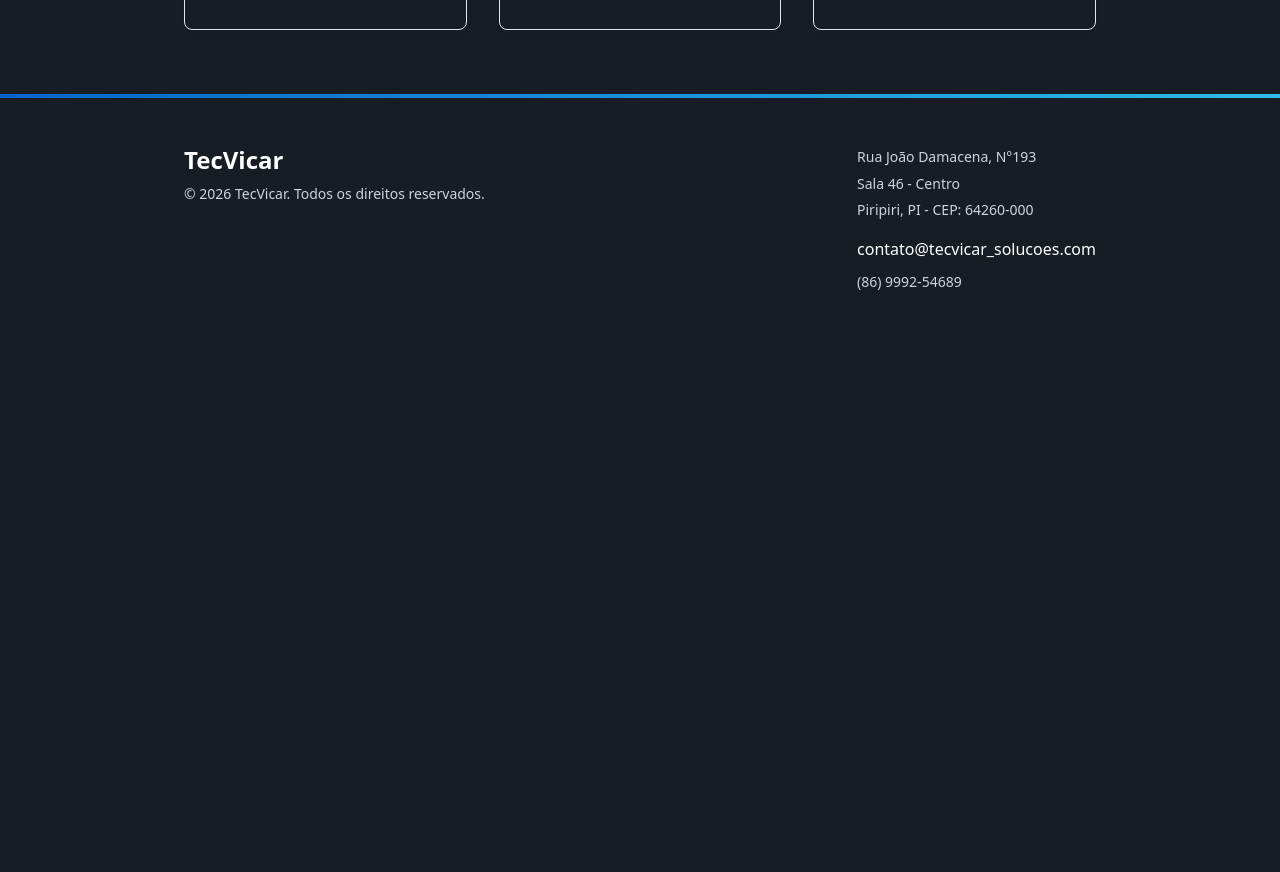
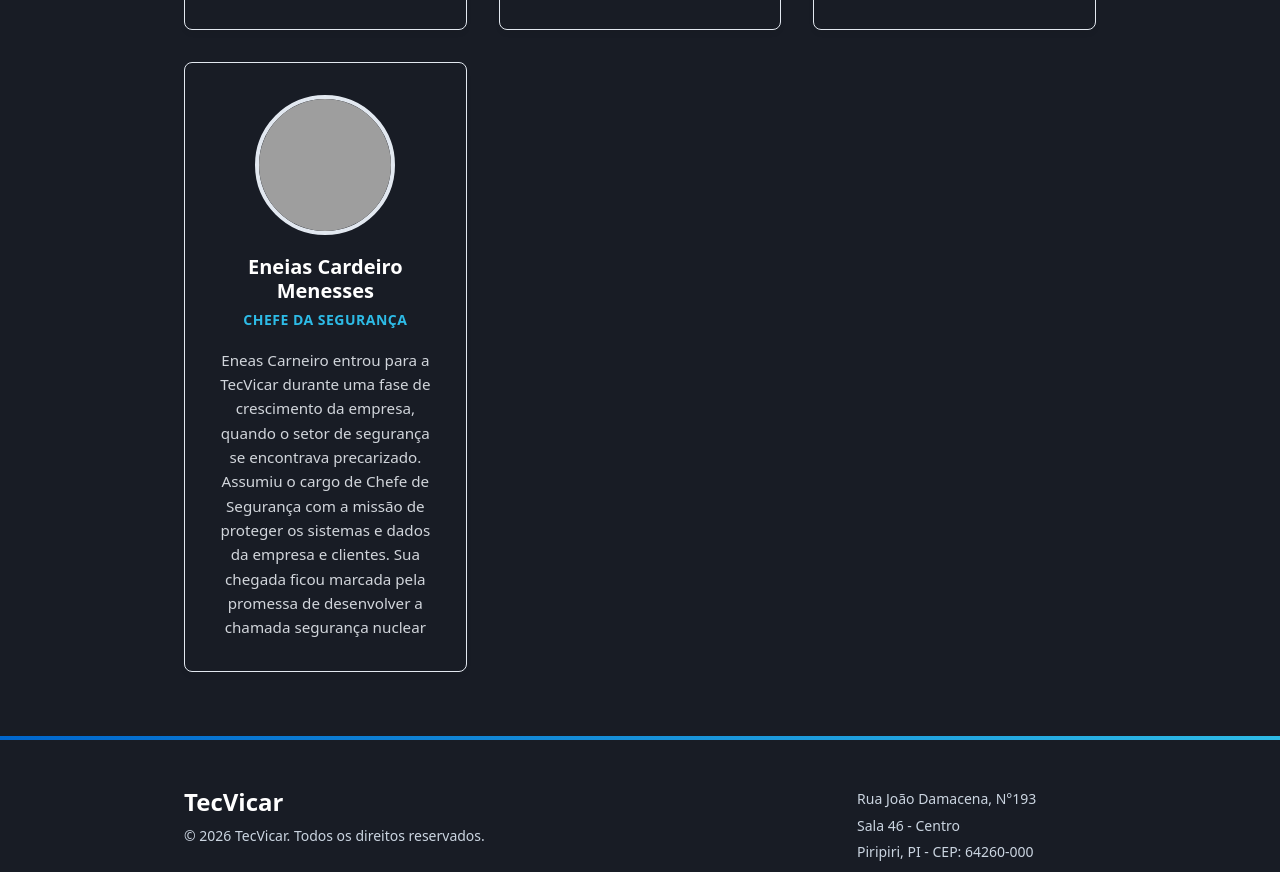
Before and after one commit to carlosscmd/tecvicar-site, an Astro site: page /equipe in a window 1280 px wide. Shown: the part 876-1748 px from the top of the page. Before the commit the page ends 1221 px from the top, so only its background shows below. Built offline with nearby package versions, Linux system fonts and the light colour scheme; Astro itself is replaced by a stand-in of ours; grey boxes are pictures that could not be loaded.

Commit message:
feat: adiciona novo membro

```diff
--- a/src/data/empresa.js
+++ b/src/data/empresa.js
@@ -55,6 +55,13 @@ export const empresa = {
       foto: "/images/jovetecvicar.jpeg",
       alt: "Foto de Jove Oliveira dos Santos",
       descricao: "Ao conhecer a TecVicar por eventos de tecnologia ela se integra a equipe como Líder de Design, sendo responsável pela identidade visual, organização estética e experiência visual dos projetos da empresa."
+    },
+    {
+      nome: "Eneias Cardeiro Menesses",
+      cargo: "Chefe da segurança",
+      foto: "/images/eneiastecvicar.png",
+      alt: "Foto de Eneias Cardeiro Menesses",
+      descricao: "Eneas Carneiro entrou para a TecVicar durante uma fase de crescimento da empresa, quando o setor de segurança se encontrava precarizado. Assumiu o cargo de Chefe de Segurança com a missão de proteger os sistemas e dados da empresa e clientes. Sua chegada ficou marcada pela promessa de desenvolver a chamada segurança nuclear"
     }
   ]
 };
```
Also changed, not shown: 1 other file.
